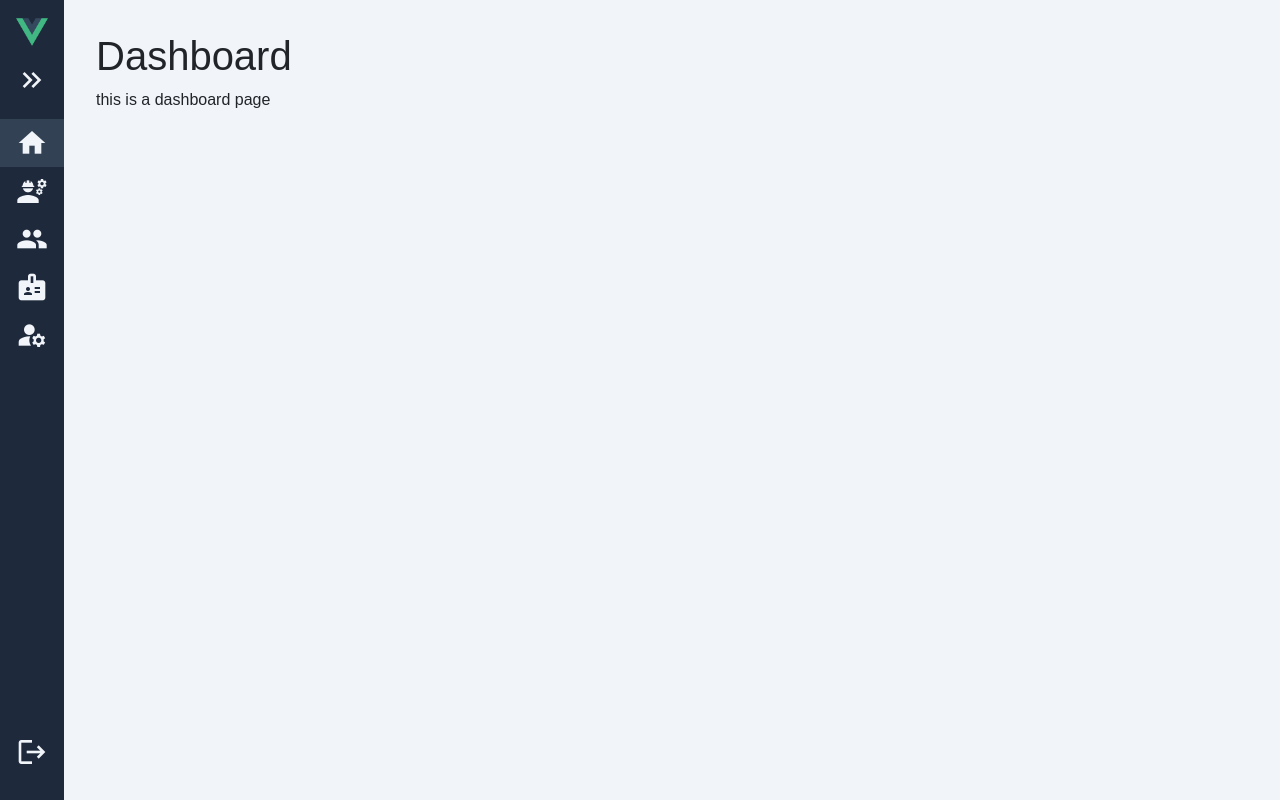
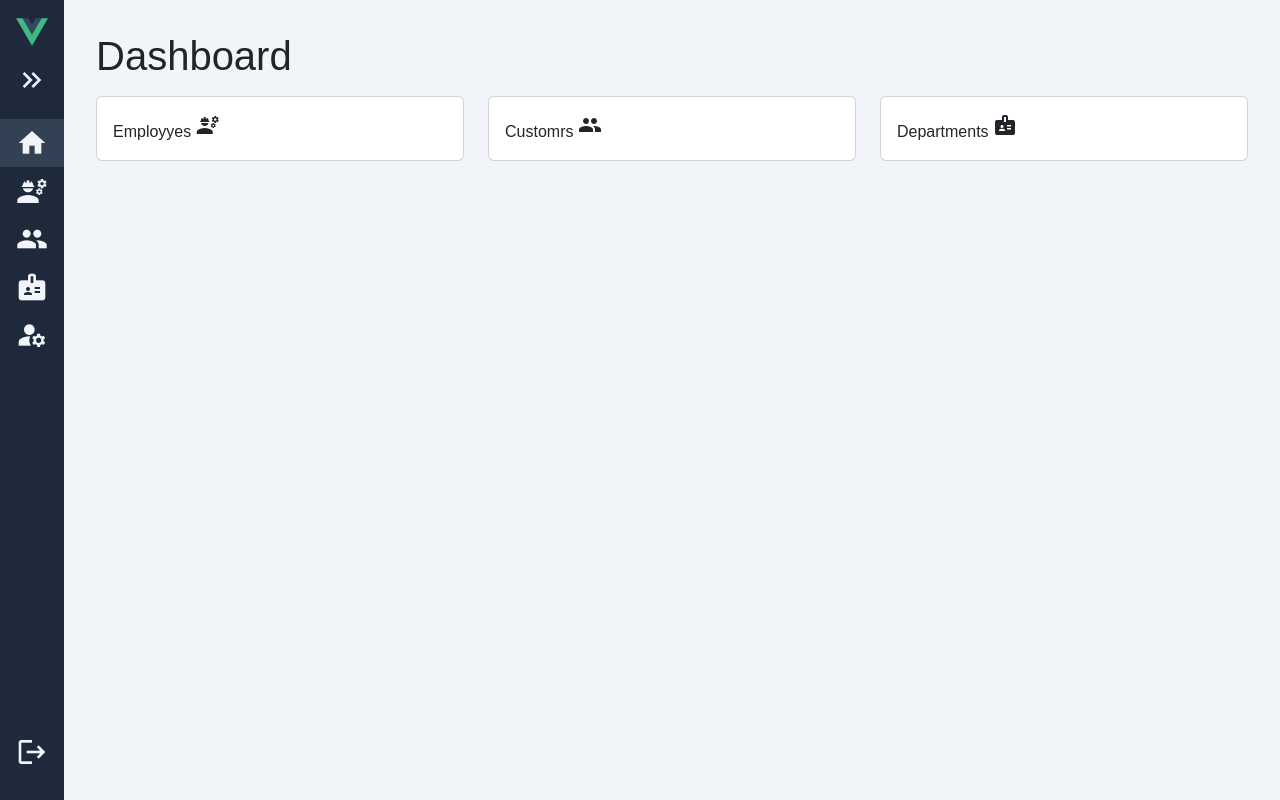
Before and after one commit to YoussefLMT/Company-Management-Frontend-Vue, a Vue app: page /dashboard in a window 1280 px wide. Built offline with nearby package versions, Linux system fonts and the light colour scheme; sample sign-in values are in the browser's storage.

Commit message:
add statistics count cards

```diff
--- a/src/views/DashboardView.vue
+++ b/src/views/DashboardView.vue
@@ -3,7 +3,34 @@
     <SideBar />
     <main>
         <h1>Dashboard</h1>
-        <p>this is a dashboard page</p>
+        <div class="row mt-3">
+            <div class="col-md-4">
+                <div class="card">
+                    <div class="card-body">
+                        Employyes
+                        <span class="material-icons">engineering</span>
+                    </div>
+                </div>
+            </div>
+
+            <div class="col-md-4">
+                <div class="card">
+                    <div class="card-body">
+                        Customrs
+                        <span class="material-icons">group</span>
+                    </div>
+                </div>
+            </div>
+
+            <div class="col-md-4">
+                <div class="card">
+                    <div class="card-body">
+                        Departments
+                        <span class="material-icons">badge</span>
+                    </div>
+                </div>
+            </div>
+        </div>
     </main>
 </div>
 </template>
```
